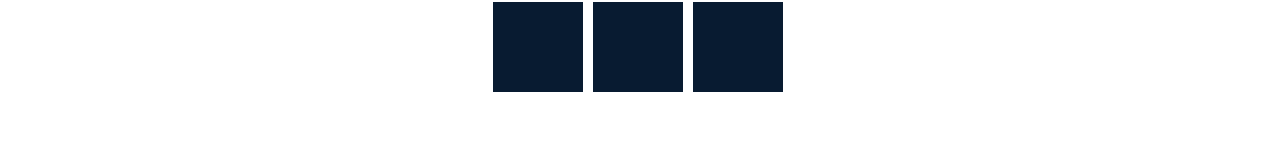
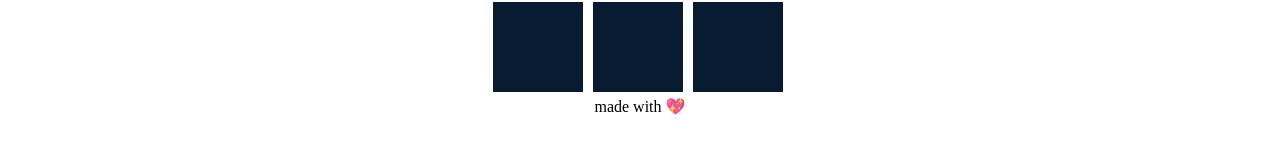
Before and after one commit to SajjadAfzaal/Tic-tac-toe-game, a plain HTML site: page index.html in a window 1280 px wide. Shown: the part 430-584 px from the top of the page. Drawn offline with Linux system fonts and the light colour scheme.

Commit message:
add footer

```diff
--- a/index.html
+++ b/index.html
@@ -28,4 +28,5 @@
 
 <script src="script.js"></script>
 </body>
+<footer>made with 💖</footer>
 </html>
```
